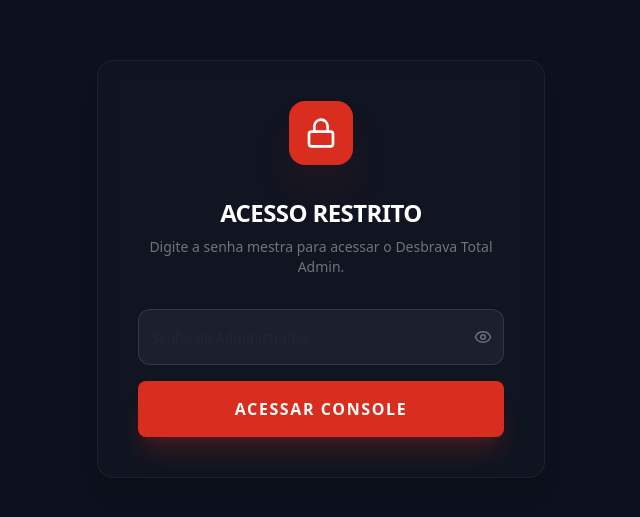
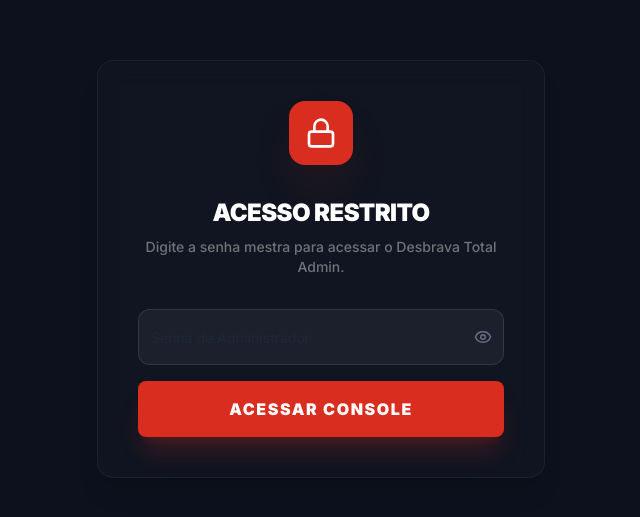
Before and after one commit to adryanoliveira23/desbravador, a Next.js app: page /admin in a window 1280 px wide. Shown: the part 131-648 px from the top of the page, without its empty margins (319-959 px from the left). Built offline with nearby package versions, Linux system fonts and the light colour scheme.

Commit message:
first commit

```diff
--- a/src/app/api/ai/generate/route.ts
+++ b/src/app/api/ai/generate/route.ts
@@ -1,11 +1,13 @@
 import { NextRequest, NextResponse } from "next/server";
 import Groq from "groq-sdk";
 
-const groq = new Groq({
-  apiKey: process.env.GROQ_API_KEY,
-});
+export const dynamic = "force-dynamic";
 
 export async function POST(request: NextRequest) {
+  const groq = new Groq({
+    apiKey: process.env.GROQ_API_KEY,
+  });
+
   try {
     const { prompt } = await request.json();
 
--- a/src/app/globals.css
+++ b/src/app/globals.css
@@ -40,10 +40,20 @@
   }
   body {
     @apply bg-[#f8fafc] text-foreground;
+    font-family: var(--font-inter), "Inter", sans-serif;
     font-feature-settings:
       "rlig" 1,
       "calt" 1;
   }
+}
+
+/* Font utility classes */
+.font-poppins {
+  font-family: var(--font-poppins), "Poppins", sans-serif;
+}
+
+.font-roboto {
+  font-family: var(--font-roboto), "Roboto", sans-serif;
 }
 
 /* Glassmorphism Classes */
--- a/src/app/layout.tsx
+++ b/src/app/layout.tsx
@@ -1,16 +1,25 @@
 import type { Metadata } from "next";
-import localFont from "next/font/local";
+import { Inter, Poppins, Roboto } from "next/font/google";
 import "./globals.css";
 
-const geistSans = localFont({
-  src: "./fonts/GeistVF.woff",
-  variable: "--font-geist-sans",
-  weight: "100 900",
+const inter = Inter({
+  subsets: ["latin"],
+  variable: "--font-inter",
+  display: "swap",
 });
-const geistMono = localFont({
-  src: "./fonts/GeistMonoVF.woff",
-  variable: "--font-geist-mono",
-  weight: "100 900",
+
+const poppins = Poppins({
+  subsets: ["latin"],
+  variable: "--font-poppins",
+  weight: ["300", "400", "500", "600", "700"],
+  display: "swap",
+});
+
+const roboto = Roboto({
+  subsets: ["latin"],
+  variable: "--font-roboto",
+  weight: ["300", "400", "500", "700"],
+  display: "swap",
 });
 
 export const metadata: Metadata = {
@@ -24,9 +33,9 @@
   children: React.ReactNode;
 }>) {
   return (
-    <html lang="en">
+    <html lang="pt-BR">
       <body
-        className={`${geistSans.variable} ${geistMono.variable} antialiased`}
+        className={`${inter.variable} ${poppins.variable} ${roboto.variable} antialiased`}
       >
         {children}
       </body>
--- a/src/app/page.tsx
+++ b/src/app/page.tsx
@@ -35,7 +35,7 @@
     ],
     color: "bg-blue-600",
     textColor: "text-blue-600",
-    link: "#",
+    link: process.env.NEXT_PUBLIC_CAKTO_BOM_AVENTUREIRO || "#",
   },
   {
     name: "Só Desbravador",
@@ -45,7 +45,7 @@
     color: "bg-primary",
     textColor: "text-primary",
     popular: true,
-    link: "#",
+    link: process.env.NEXT_PUBLIC_CAKTO_SO_DESBRAVADOR || "#",
   },
   {
     name: "Desbrava Total",
@@ -54,7 +54,7 @@
     features: ["Tudo liberado", "IA Ilimitada", "Multi-Clubes", "Suporte VIP"],
     color: "bg-orange-500",
     textColor: "text-orange-500",
-    link: "#",
+    link: process.env.NEXT_PUBLIC_CAKTO_DESBRAVA_TOTAL || "#",
   },
 ];
 
@@ -381,6 +381,12 @@
                   ))}
                 </div>
 
+                <a
+                  href={plan.link}
+                  target="_blank"
+                  rel="noopener noreferrer"
+                  className="w-full"
+                >
                   <Button
                     size="lg"
                     className={cn(
@@ -392,6 +398,7 @@
                   >
                     Assinar agora
                   </Button>
+                </a>
               </Card>
             ))}
           </div>
--- a/tailwind.config.ts
+++ b/tailwind.config.ts
@@ -7,6 +7,11 @@
   ],
   theme: {
     extend: {
+      fontFamily: {
+        inter: ["var(--font-inter)", "Inter", "sans-serif"],
+        poppins: ["var(--font-poppins)", "Poppins", "sans-serif"],
+        roboto: ["var(--font-roboto)", "Roboto", "sans-serif"],
+      },
       colors: {
         background: "var(--background)",
         foreground: "var(--foreground)",
```
Also changed, not shown: 1 other file (tests, documents, lock files or other folders). Lines whose indentation alone changed are shown as unchanged.
